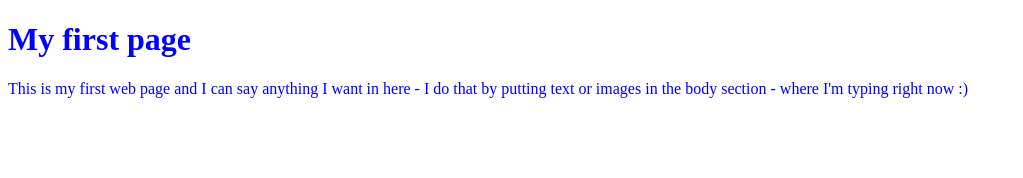
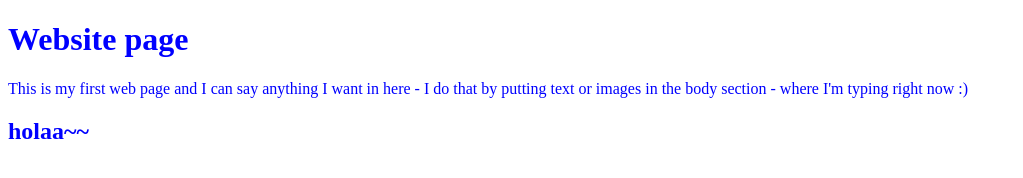
Before and after one commit to 00Shuya00/00Shuya00.github.io, a plain HTML site: page index.html in a window 1280 px wide. Shown: the whole page, without its empty margins (0-1023 px from the left). Drawn offline with Linux system fonts and the light colour scheme.

Commit message:
Update index.html

```diff
--- a/index.html
+++ b/index.html
@@ -16,10 +16,10 @@
 
 <body bgcolor="white" text="blue">
 
-<h1> My first page </h1>
+<h1> Website page </h1>
 
 This is my first web page and I can say anything I want in here - I do that by putting text or images in the body section - where I'm typing right now :)
-
+<h2>holaa~~</h2>
 </body>
 
 </html>
```
